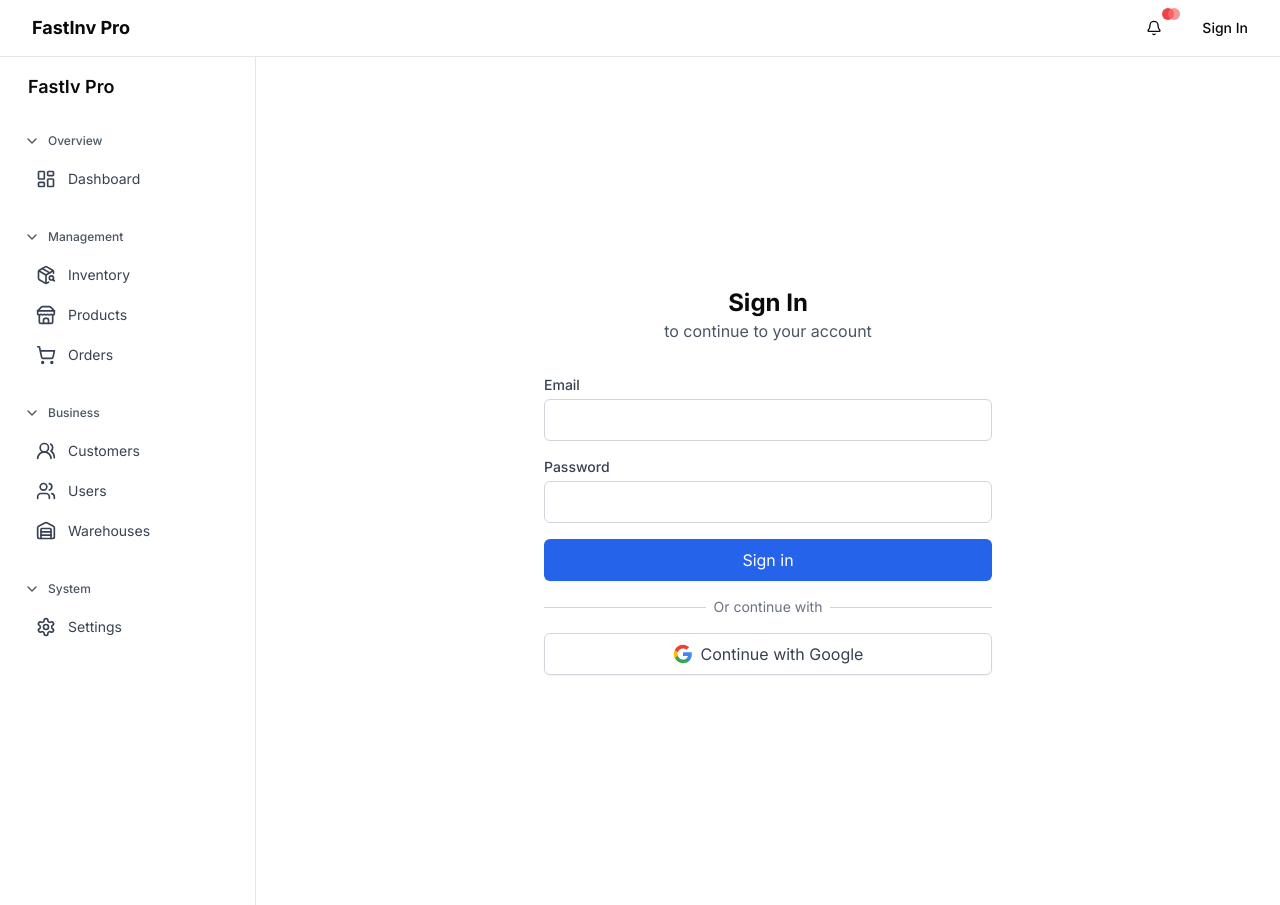
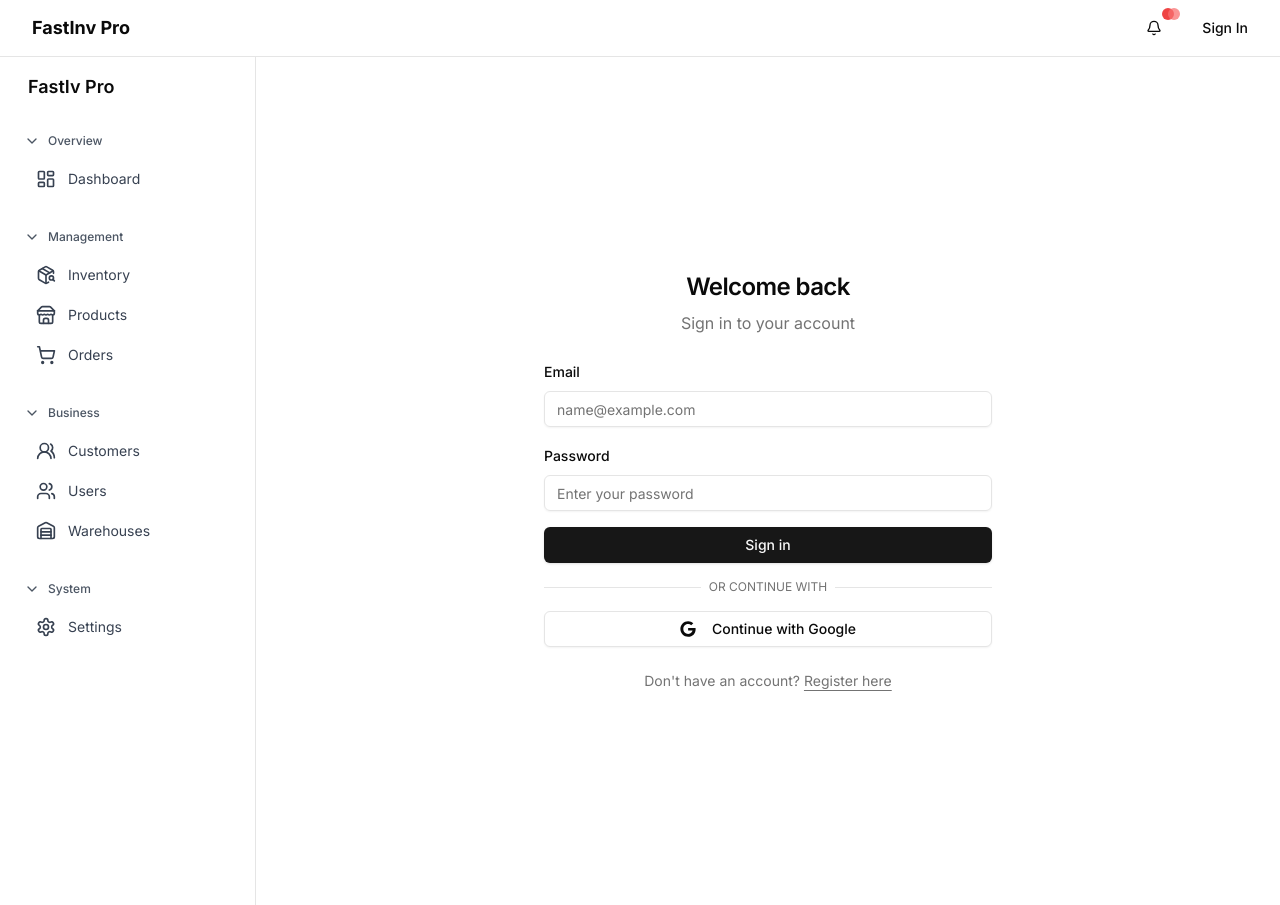
Before and after one commit to Jossyahia/fasttest, a Next.js app: page /login in a window 1280 px wide. Built offline with nearby package versions, Linux system fonts and the light colour scheme; no server answers.

Commit message:
reg link included

```diff
--- a/components/auth/LoginForm.tsx
+++ b/components/auth/LoginForm.tsx
@@ -7,10 +7,20 @@ import { Alert, AlertDescription } from "@/components/ui/alert";
 import { zodResolver } from "@hookform/resolvers/zod";
 import { useForm } from "react-hook-form";
 import * as z from "zod";
+import Link from "next/link";
+import { Button } from "@/components/ui/button";
+import { Input } from "@/components/ui/input";
+import {
+  Form,
+  FormControl,
+  FormField,
+  FormItem,
+  FormLabel,
+  FormMessage,
+} from "@/components/ui/form";
 
-// Login form schema
 const loginSchema = z.object({
-  email: z.string().email("Invalid email address"),
+  email: z.string().email("Please enter a valid email address"),
   password: z.string().min(6, "Password must be at least 6 characters"),
   organizationId: z.string().optional(),
 });
@@ -22,25 +32,24 @@ export default function LoginForm() {
   const searchParams = useSearchParams();
   const [error, setError] = useState<string | null>(null);
   const [isLoading, setIsLoading] = useState(false);
+
   const showRegisteredMessage = searchParams.get("registered") === "true";
   const organizationId = searchParams.get("organizationId");
 
-  const {
-    register,
-    handleSubmit,
-    formState: { errors },
-  } = useForm<LoginFormValues>({
+  const form = useForm<LoginFormValues>({
     resolver: zodResolver(loginSchema),
     defaultValues: {
+      email: "",
+      password: "",
       organizationId: organizationId || undefined,
     },
   });
 
   async function onSubmit(data: LoginFormValues) {
+    try {
       setIsLoading(true);
       setError(null);
 
-    try {
       const result = await signIn("credentials", {
         email: data.email,
         password: data.password,
@@ -56,67 +65,67 @@ export default function LoginForm() {
       router.push("/dashboard");
       router.refresh();
     } catch (error) {
-      console.error("Failed to update notification settings:", error);
-      setError("An error occurred during sign in");
+      console.error("Sign in failed:", error);
+      setError("An unexpected error occurred. Please try again.");
     } finally {
       setIsLoading(false);
     }
   }
 
   return (
-    <div className="w-full max-w-md mx-auto space-y-8">
+    <div className="w-full max-w-md mx-auto space-y-6">
       {showRegisteredMessage && (
-        <Alert className="bg-green-50 border-green-200">
-          <AlertDescription className="text-green-800">
+        <Alert variant="success">
+          <AlertDescription>
             Account created successfully! Please sign in.
           </AlertDescription>
         </Alert>
       )}
 
-      <div className="text-center">
-        <h1 className="text-2xl font-bold">Sign In</h1>
-        <p className="text-gray-600">to continue to your account</p>
+      <div className="space-y-2 text-center">
+        <h1 className="text-2xl font-semibold tracking-tight">Welcome back</h1>
+        <p className="text-muted-foreground">Sign in to your account</p>
       </div>
 
-      <form onSubmit={handleSubmit(onSubmit)} className="space-y-4">
-        <div>
-          <label
-            htmlFor="email"
-            className="block text-sm font-medium text-gray-700"
-          >
-            Email
-          </label>
-          <input
-            {...register("email")}
+      <Form {...form}>
+        <form onSubmit={form.handleSubmit(onSubmit)} className="space-y-4">
+          <FormField
+            control={form.control}
+            name="email"
+            render={({ field }) => (
+              <FormItem>
+                <FormLabel>Email</FormLabel>
+                <FormControl>
+                  <Input
                     type="email"
-            className="mt-1 block w-full rounded-md border border-gray-300 px-3 py-2"
+                    placeholder="name@example.com"
+                    {...field}
                   />
-          {errors.email && (
-            <p className="mt-1 text-sm text-red-600">{errors.email.message}</p>
+                </FormControl>
+                <FormMessage />
+              </FormItem>
             )}
-        </div>
+          />
 
-        <div>
-          <label
-            htmlFor="password"
-            className="block text-sm font-medium text-gray-700"
-          >
-            Password
-          </label>
-          <input
-            {...register("password")}
+          <FormField
+            control={form.control}
+            name="password"
+            render={({ field }) => (
+              <FormItem>
+                <FormLabel>Password</FormLabel>
+                <FormControl>
+                  <Input
                     type="password"
-            className="mt-1 block w-full rounded-md border border-gray-300 px-3 py-2"
+                    placeholder="Enter your password"
+                    {...field}
                   />
-          {errors.password && (
-            <p className="mt-1 text-sm text-red-600">
-              {errors.password.message}
-            </p>
+                </FormControl>
+                <FormMessage />
+              </FormItem>
             )}
-        </div>
+          />
 
-        {/* Hidden organization field */}
-        <input type="hidden" {...register("organizationId")} />
+          <input type="hidden" {...form.register("organizationId")} />
 
           {error && (
             <Alert variant="destructive">
@@ -124,27 +133,25 @@ export default function LoginForm() {
             </Alert>
           )}
 
-        <button
-          type="submit"
-          disabled={isLoading}
-          className="w-full py-2 px-4 border border-transparent rounded-md shadow-sm text-white bg-blue-600 hover:bg-blue-700 focus:outline-none focus:ring-2 focus:ring-offset-2 focus:ring-blue-500 disabled:opacity-50"
-        >
+          <Button type="submit" className="w-full" disabled={isLoading}>
             {isLoading ? "Signing in..." : "Sign in"}
-        </button>
+          </Button>
 
-        <div className="relative my-4">
+          <div className="relative">
             <div className="absolute inset-0 flex items-center">
-            <div className="w-full border-t border-gray-300" />
+              <span className="w-full border-t" />
             </div>
-          <div className="relative flex justify-center text-sm">
-            <span className="px-2 bg-white text-gray-500">
+            <div className="relative flex justify-center text-xs uppercase">
+              <span className="bg-background px-2 text-muted-foreground">
                 Or continue with
               </span>
             </div>
           </div>
 
-        <button
+          <Button
             type="button"
+            variant="outline"
+            className="w-full"
             onClick={() => {
               const params = new URLSearchParams();
               if (organizationId) {
@@ -154,31 +161,36 @@ export default function LoginForm() {
                 callbackUrl: `/dashboard?${params.toString()}`,
               });
             }}
-          className="w-full py-2 px-4 border border-gray-300 rounded-md shadow-sm bg-white text-gray-700 hover:bg-gray-50 focus:outline-none focus:ring-2 focus:ring-offset-2 focus:ring-blue-500"
           >
-          <div className="flex items-center justify-center">
-            <svg className="w-5 h-5 mr-2" viewBox="0 0 24 24">
+            <svg
+              className="mr-2 h-4 w-4"
+              aria-hidden="true"
+              focusable="false"
+              data-prefix="fab"
+              data-icon="google"
+              role="img"
+              xmlns="http://www.w3.org/2000/svg"
+              viewBox="0 0 488 512"
+            >
               <path
-                d="M22.56 12.25c0-.78-.07-1.53-.2-2.25H12v4.26h5.92c-.26 1.37-1.04 2.53-2.21 3.31v2.77h3.57c2.08-1.92 3.28-4.74 3.28-8.09z"
-                fill="#4285F4"
-              />
-              <path
-                d="M12 23c2.97 0 5.46-.98 7.28-2.66l-3.57-2.77c-.98.66-2.23 1.06-3.71 1.06-2.86 0-5.29-1.93-6.16-4.53H2.18v2.84C3.99 20.53 7.7 23 12 23z"
-                fill="#34A853"
-              />
-              <path
-                d="M5.84 14.09c-.22-.66-.35-1.36-.35-2.09s.13-1.43.35-2.09V7.07H2.18C1.43 8.55 1 10.22 1 12s.43 3.45 1.18 4.93l2.85-2.22.81-.62z"
-                fill="#FBBC05"
-              />
-              <path
-                d="M12 5.38c1.62 0 3.06.56 4.21 1.64l3.15-3.15C17.45 2.09 14.97 1 12 1 7.7 1 3.99 3.47 2.18 7.07l3.66 2.84c.87-2.6 3.3-4.53 6.16-4.53z"
-                fill="#EA4335"
-              />
+                fill="currentColor"
+                d="M488 261.8C488 403.3 391.1 504 248 504 110.8 504 0 393.2 0 256S110.8 8 248 8c66.8 0 123 24.5 166.3 64.9l-67.5 64.9C258.5 52.6 94.3 116.6 94.3 256c0 86.5 69.1 156.6 153.7 156.6 98.2 0 135-70.4 140.8-106.9H248v-85.3h236.1c2.3 12.7 3.9 24.9 3.9 41.4z"
+              ></path>
             </svg>
             Continue with Google
-          </div>
-        </button>
+          </Button>
         </form>
+      </Form>
+
+      <p className="text-center text-sm text-muted-foreground">
+        Don't have an account?{" "}
+        <Link
+          href="/register"
+          className="underline underline-offset-4 hover:text-primary"
+        >
+          Register here
+        </Link>
+      </p>
     </div>
   );
 }
```
Lines whose indentation alone changed are shown as unchanged.
